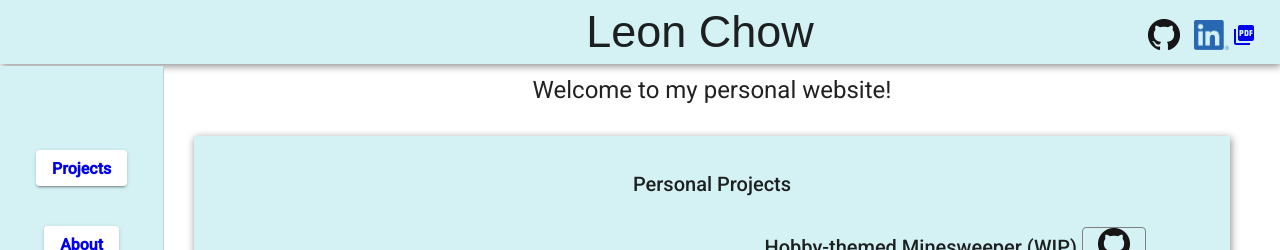
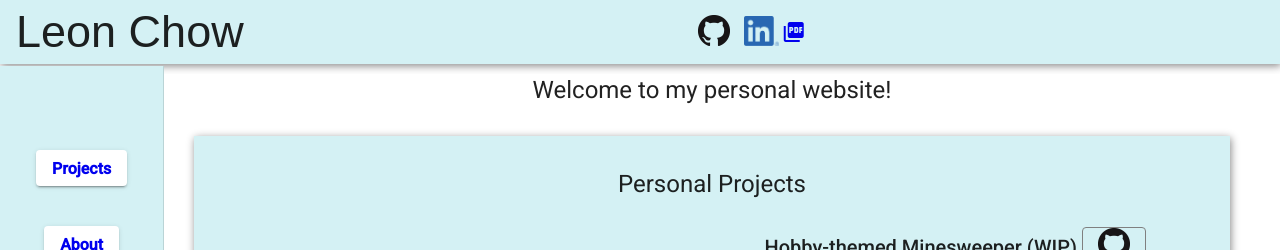
Before and after one commit to leon-chow/leon-chow.github.io, an Angular app: page / in a window 1280 px wide. Shown: the top 250 px of the page. Built offline with nearby package versions, Linux system fonts and the light colour scheme.

Commit message:
Add styles, remove navbar if screen is too small,

```diff
--- a/src/app/contact/contact.component.html
+++ b/src/app/contact/contact.component.html
@@ -5,15 +5,15 @@
   <p> Please fill out the form below to contact me and I will try to reach back within 3 business days. </p>
   <form #contactForm="ngForm" (ngSubmit)="submitForm()">
     <div class="form-container">
-      <mat-form-field #name appearance="fill" required>
+      <mat-form-field #name required>
         <mat-label>Name</mat-label>
         <input required type="text" id="name" [(ngModel)]="form.name" name="name" #name="ngModel" matInput>
       </mat-form-field> <br>
-      <mat-form-field appearance="fill">
+      <mat-form-field>
         <mat-label>Message </mat-label>
         <textarea required [(ngModel)]="form.message" name="message" matInput rows="5" #message="ngModel" cols="40"> </textarea>
       </mat-form-field> <br>
-      <button type="submit" [disabled]="!contactForm.form.valid" mat-raised-button> Submit </button>
+      <button class="button" type="submit" [disabled]="!contactForm.form.valid" mat-raised-button> Submit </button>
     </div>
   </form>
 </div>
--- a/src/app/header/header.component.html
+++ b/src/app/header/header.component.html
@@ -1,26 +1,29 @@
 <mat-toolbar class="header">
   <mat-toolbar-row>
-    <span class="title">
+    <span [ngClass]="'!mobileScreen : .title'">
       <h1>
         Leon Chow
       </h1>
     </span>
-    <span>
+    <span class="span">
+      <button mat-icon-button>
         <a href="https://github.com/leon-chow" target="_blank">
+          <img src="../../assets/icons/GitHub-Mark-32px.png">
+        </a>
+      </button>
       <button mat-icon-button>
-          <img src="../../assets/icons/GitHub-Mark-32px.png">
+        <a href="https://www.linkedin.com/in/leon-chow/" target="_blank">
+          <img class="icon" src="../../assets/icons/LI-In-Bug.png">
+        </a>
       </button>
+      <button mat-icon-button>
+        <a href="../../assets/files/Leon_Chow_Resume.pdf" target="_blank">
+          <mat-icon> picture_as_pdf </mat-icon>
         </a>
-      <a href="https://www.linkedin.com/in/leon-chow/" target="_blank">
-        <button mat-icon-button>
-          <img class="icon" src="../../assets/icons/LI-In-Bug.png">
       </button>
-      </a>
-      <a href="../../assets/files/Leon_Chow_Resume.pdf" target="_blank">
-        <button mat-icon-button>
-          <mat-icon> picture_as_pdf </mat-icon>
+      <button *ngIf="mobileScreen" mat-icon-button>
+        <mat-icon> reorder </mat-icon>
       </button>
-      </a>
     </span>
   </mat-toolbar-row>
 </mat-toolbar>
@@ -28,27 +31,30 @@
 [ngClass]="{'mat-elevation-z5' : true, 'sticky' : isSticky}"
 [@enterAnimation]>
   <mat-toolbar-row>
-    <span class="title">
+    <span>
       <h1>
         Leon Chow
       </h1>
     </span>
     <span>
+      <button mat-icon-button>
         <a href="https://github.com/leon-chow" target="_blank">
+          <img src="../../assets/icons/GitHub-Mark-32px.png">
+        </a>
+      </button>
       <button mat-icon-button>
-          <img src="../../assets/icons/GitHub-Mark-32px.png">
+        <a href="https://www.linkedin.com/in/leon-chow/" target="_blank">
+          <img class="icon" src="../../assets/icons/LI-In-Bug.png">
+        </a>
       </button>
+      <button mat-icon-button>
+        <a href="../../assets/files/Leon_Chow_Resume.pdf" target="_blank">
+          <mat-icon> picture_as_pdf </mat-icon>
         </a>
-      <a href="https://www.linkedin.com/in/leon-chow/" target="_blank">
-        <button mat-icon-button>
-          <img class="icon" src="../../assets/icons/LI-In-Bug.png">
       </button>
-      </a>
-      <a href="../../assets/files/Leon_Chow_Resume.pdf" target="_blank">
-        <button mat-icon-button>
-          <mat-icon> picture_as_pdf </mat-icon>
+      <button *ngIf="mobileScreen" mat-icon-button>
+        <mat-icon> reorder </mat-icon>
       </button>
-      </a>
     </span>
   </mat-toolbar-row>
 </mat-toolbar>
--- a/src/app/header/header.component.ts
+++ b/src/app/header/header.component.ts
@@ -22,15 +22,22 @@ import { trigger, style, animate, transition } from '@angular/animations'
 
 export class HeaderComponent implements OnInit {
   isSticky: boolean = false;
+  mobileScreen: boolean = false;
 
   @HostListener('window:scroll', ['$event'])
   checkScroll() {
     this.isSticky = window.pageYOffset >= 50;
   }
 
+  @HostListener('window:resize', ['$event'])
+  onResize() {
+    console.log(`height: ${window.innerHeight}, width: ${window.innerWidth}`);
+    this.mobileScreen = window.innerHeight <= 800 && window.innerWidth <= 800;
+  }
+
   constructor() { }
 
   ngOnInit(): void {
+    this.mobileScreen = window.innerHeight <= 800 && window.innerWidth <= 800;
   }
-
 }
--- a/src/app/main/main.component.css
+++ b/src/app/main/main.component.css
@@ -10,7 +10,6 @@
   position: fixed;
   margin-top: 4.1rem;
   background-color: #D4F1F4;
-  overflow-x: hidden;
 }
 
 .hero-image {
--- a/src/app/main/main.component.html
+++ b/src/app/main/main.component.html
@@ -1,6 +1,6 @@
 <div class="drawer">
   <mat-drawer-container autosize class="drawer">
-    <mat-drawer class="side-drawer" mode="side" opened>
+    <mat-drawer class="side-drawer" *ngIf="!mobileScreen" mode="side" opened>
       <app-navbar> </app-navbar>
     </mat-drawer>
     <mat-drawer-content>
--- a/src/app/main/main.component.ts
+++ b/src/app/main/main.component.ts
@@ -1,4 +1,4 @@
-import { Component, OnInit } from '@angular/core';
+import { Component, HostListener, OnInit } from '@angular/core';
 
 @Component({
   selector: 'app-main',
@@ -7,10 +7,17 @@ import { Component, OnInit } from '@angular/core';
 })
 export class MainComponent implements OnInit {
   links: Array<string> = ['About', 'Projects', 'Contact'];
+  mobileScreen: boolean = false;
+
   constructor() { }
 
   ngOnInit(): void {
+    this.mobileScreen = window.innerHeight <= 800 && window.innerWidth <= 800;
   }
 
-
+  @HostListener('window:resize', ['$event'])
+  onResize() {
+    console.log(`height: ${window.innerHeight}, width: ${window.innerWidth}`);
+    this.mobileScreen = window.innerHeight <= 800 && window.innerWidth <= 800;
+  }
 }
--- a/src/app/navbar/navbar.component.css
+++ b/src/app/navbar/navbar.component.css
@@ -16,3 +16,7 @@ a {
   text-align: center;
   font-weight: bold;
 }
+
+.link:hover {
+  background-color: #f2f2f2;
+}
--- a/src/app/navbar/navbar.component.html
+++ b/src/app/navbar/navbar.component.html
@@ -1,7 +1,7 @@
 <div class="links">
   <div *ngFor="let link of links">
     <button mat-raised-button class="link">
-      <a [routerLink]="'.'" [fragment]="link"> {{ link }} </a>
+      <a class="link-text" [routerLink]="'.'" [fragment]="link"> {{ link }} </a>
     </button>
   </div>
 </div>
--- a/src/app/navbar/navbar.component.ts
+++ b/src/app/navbar/navbar.component.ts
@@ -11,6 +11,7 @@ export class NavbarComponent implements OnInit {
   constructor() { }
 
   ngOnInit(): void {
+
   }
 
 }
--- a/src/app/projects/projects.component.html
+++ b/src/app/projects/projects.component.html
@@ -1,5 +1,5 @@
 <div class="projects">
-  <h2> Personal Projects </h2>
+  <h1> Personal Projects </h1>
   <mat-grid-list cols="2" rowHeight="52rem" rowWidth="3rem">
     <mat-grid-tile>
       <div>
```
Lines whose indentation alone changed are shown as unchanged.
